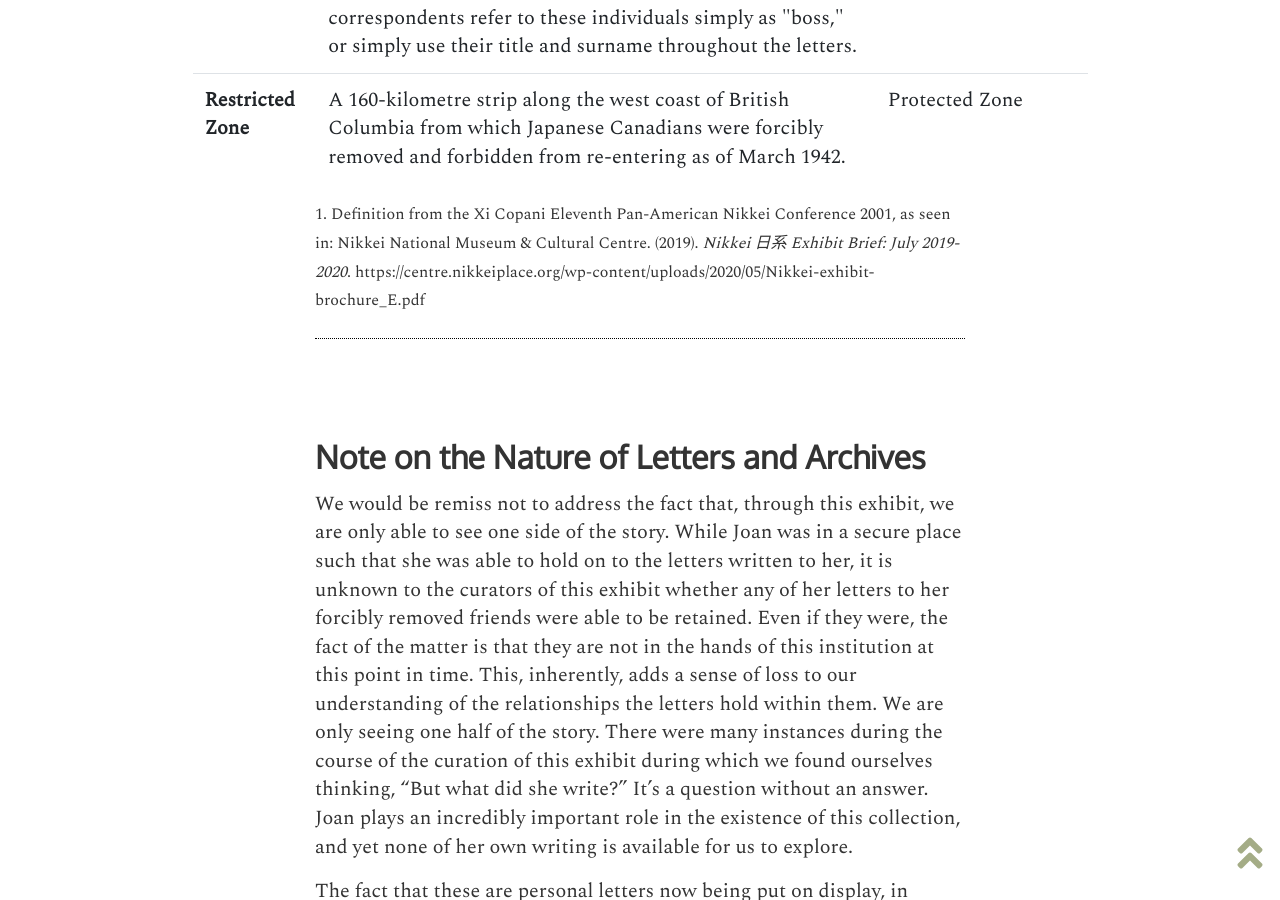
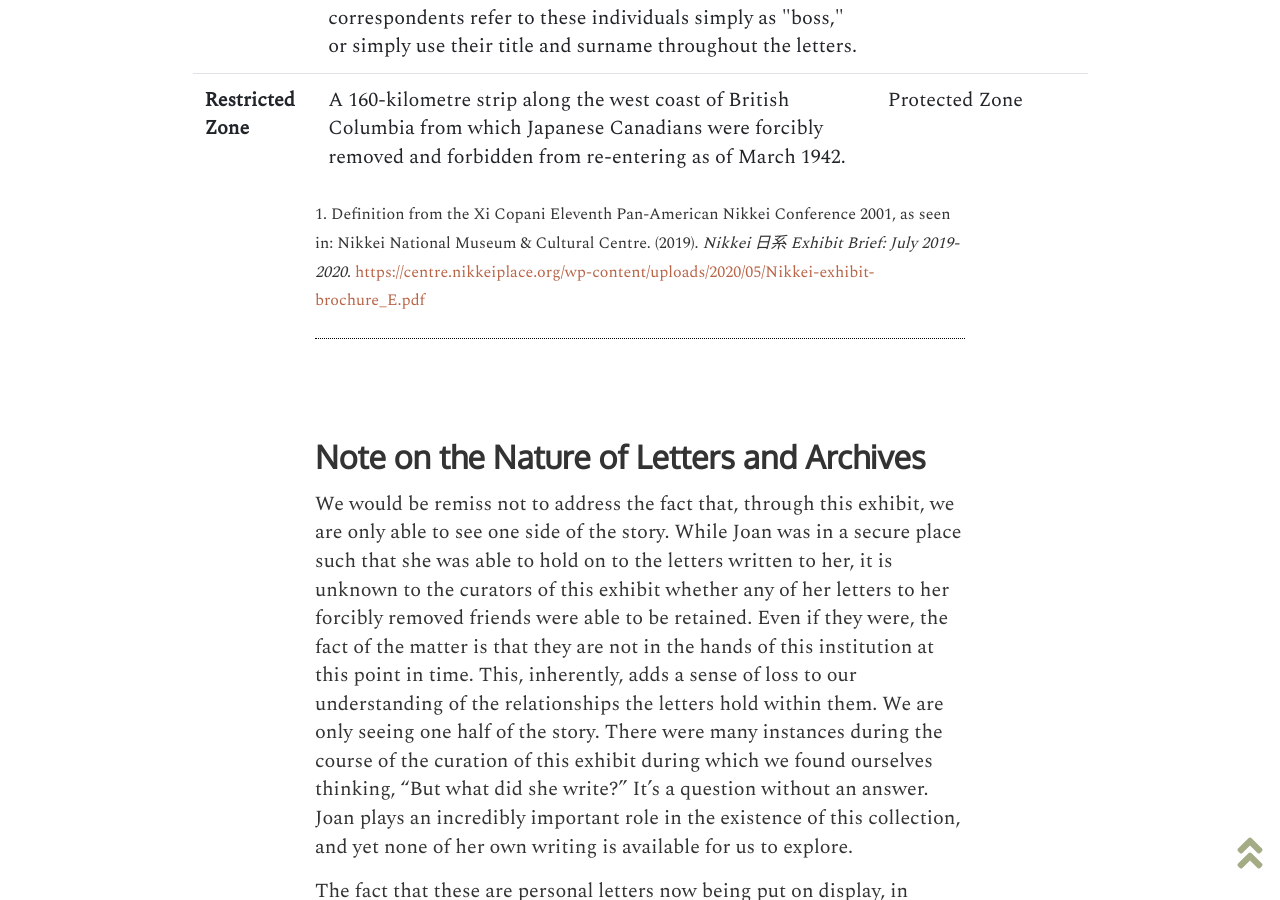
Before and after one commit to ubc-library-rbsc/gillis-2021, a Jekyll site: the page built from pages/about.md, in a window 1280 px wide and 900 px high, scrolled down 2451 px. Built offline with Jekyll 4.4.1, drawn with Linux system fonts in a browser that asks for light colours; part of the change alters nothing that is shown.

```diff
--- a/pages/about.md
+++ b/pages/about.md
@@ -43,7 +43,7 @@ Rocky Mountain House, Alberta is on the traditional territories of the Métis, N
     </div>
     </div>
 
-<small>1. Definition from the Xi Copani Eleventh Pan-American Nikkei Conference 2001, as seen in: Nikkei National Museum & Cultural Centre. (2019). <i>Nikkei 日系 Exhibit Brief: July 2019-2020</i>. https://centre.nikkeiplace.org/wp-content/uploads/2020/05/Nikkei-exhibit-brochure_E.pdf</small>
+<small>1. Definition from the Xi Copani Eleventh Pan-American Nikkei Conference 2001, as seen in: Nikkei National Museum & Cultural Centre. (2019). <i>Nikkei 日系 Exhibit Brief: July 2019-2020</i>. <a href="https://centre.nikkeiplace.org/wp-content/uploads/2020/05/Nikkei-exhibit-brochure_E.pdf">https://centre.nikkeiplace.org/wp-content/uploads/2020/05/Nikkei-exhibit-brochure_E.pdf</a></small>
 
 ## Note on the Nature of Letters and Archives
 
```
